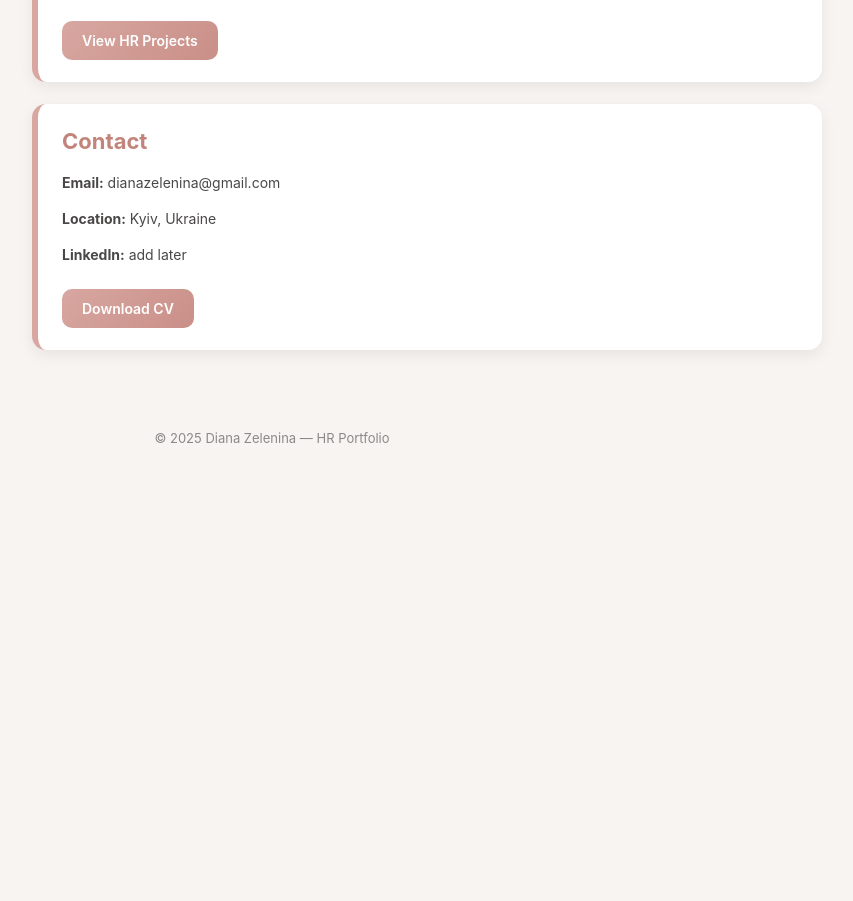
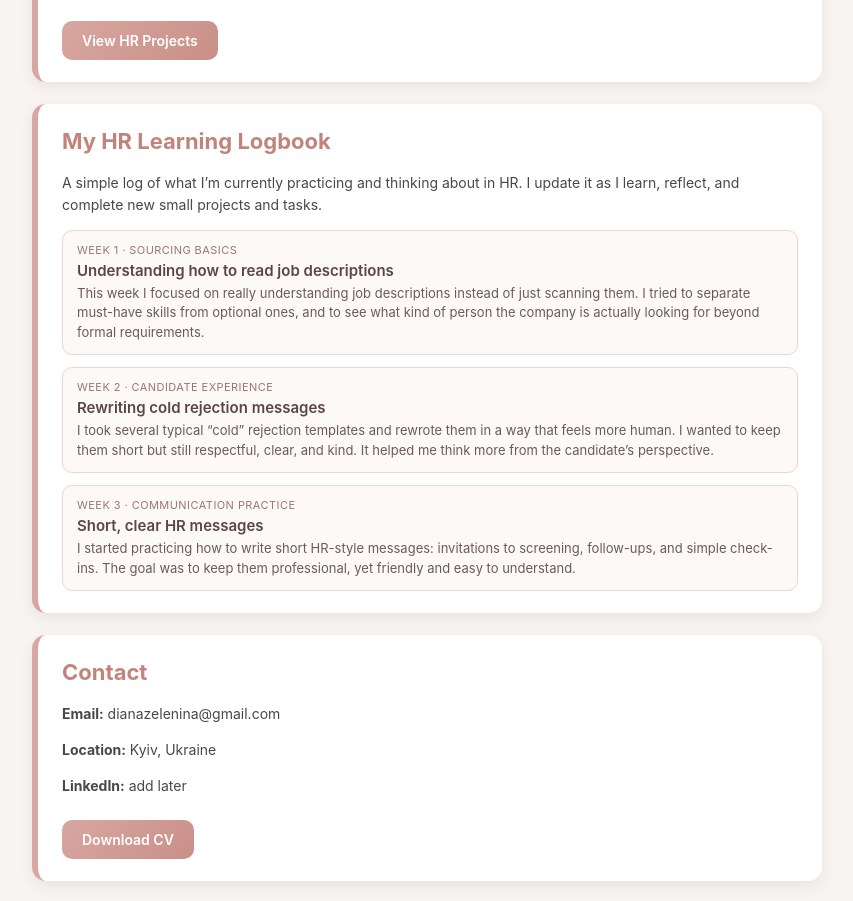
Before and after one commit to dianazelenina/diana-hr-portfolio, a plain HTML site: page index.html in a window 1280 px wide. Shown: the part 1471-2372 px from the top of the page, without its empty margins (368-1221 px from the left). Before the commit the page ends 1935 px from the top, so only its background shows below. Drawn offline with Linux system fonts and the light colour scheme.

Commit message:
Update index.html

```diff
--- a/index.html
+++ b/index.html
@@ -212,6 +212,49 @@
             margin-top: 28px;
         }
 
+        /* HR LOGBOOK (INSPIRED BY ARTEM'S BLOG) */
+        .log-entries {
+            margin-top: 14px;
+            display: flex;
+            flex-direction: column;
+            gap: 12px;
+        }
+
+        .log-entry {
+            border-radius: 10px;
+            border: 1px solid #ecd6d0;
+            padding: 12px 14px;
+            background-color: #fdf9f7;
+            transition: box-shadow 0.15s ease, transform 0.15s ease, border-color 0.15s ease;
+        }
+
+        .log-entry:hover {
+            box-shadow: 0 6px 14px rgba(0,0,0,0.08);
+            transform: translateY(-2px);
+            border-color: #d8a7a1;
+        }
+
+        .log-meta {
+            font-size: 11px;
+            text-transform: uppercase;
+            letter-spacing: 0.04em;
+            color: #9a7770;
+            margin-bottom: 4px;
+        }
+
+        .log-title {
+            font-size: 15px;
+            font-weight: 600;
+            color: #5a4644;
+            margin-bottom: 4px;
+        }
+
+        .log-text {
+            font-size: 13px;
+            color: #6a5a58;
+            line-height: 1.5;
+        }
+
         /* ANIMATIONS */
         @keyframes fadeUp {
             to {
@@ -371,6 +414,46 @@
             <a href="#" class="btn">View HR Projects</a>
         </section>
 
+        <!-- HR LEARNING LOGBOOK (INSPIRED BY ARTEM'S "MY CODING LOGBOOK") -->
+        <section class="section">
+            <h2>My HR Learning Logbook</h2>
+            <p>
+                A simple log of what I’m currently practicing and thinking about in HR. I update it as I learn, reflect,
+                and complete new small projects and tasks.
+            </p>
+
+            <div class="log-entries">
+                <div class="log-entry">
+                    <div class="log-meta">Week 1 · Sourcing Basics</div>
+                    <div class="log-title">Understanding how to read job descriptions</div>
+                    <div class="log-text">
+                        This week I focused on really understanding job descriptions instead of just scanning them.
+                        I tried to separate must-have skills from optional ones, and to see what kind of person the
+                        company is actually looking for beyond formal requirements.
+                    </div>
+                </div>
+
+                <div class="log-entry">
+                    <div class="log-meta">Week 2 · Candidate Experience</div>
+                    <div class="log-title">Rewriting cold rejection messages</div>
+                    <div class="log-text">
+                        I took several typical “cold” rejection templates and rewrote them in a way that feels more human.
+                        I wanted to keep them short but still respectful, clear, and kind. It helped me think more from
+                        the candidate’s perspective.
+                    </div>
+                </div>
+
+                <div class="log-entry">
+                    <div class="log-meta">Week 3 · Communication Practice</div>
+                    <div class="log-title">Short, clear HR messages</div>
+                    <div class="log-text">
+                        I started practicing how to write short HR-style messages: invitations to screening, follow-ups,
+                        and simple check-ins. The goal was to keep them professional, yet friendly and easy to understand.
+                    </div>
+                </div>
+            </div>
+        </section>
+
         <!-- CONTACT -->
         <section class="section">
             <h2>Contact</h2>
```
